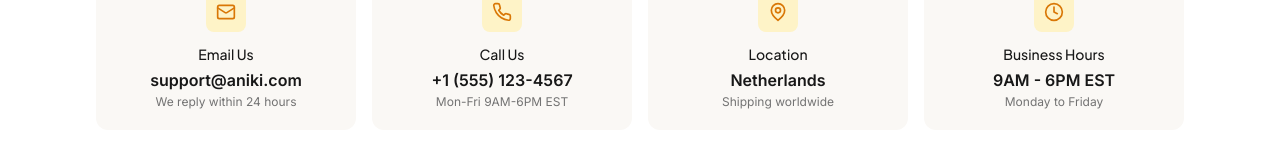
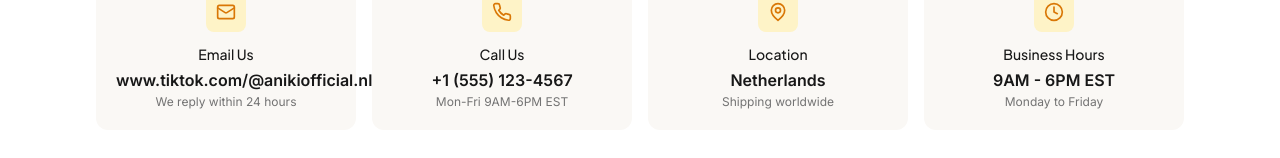
Before and after one commit to LeeDev428/aniki, a Next.js app in the folder frontend/: page /contact in a window 1280 px wide. Shown: the part 432-590 px from the top of the page. Built offline with nearby package versions, Linux system fonts and the light colour scheme.

Commit message:
Update page.tsx

```diff
--- a/frontend/src/app/contact/page.tsx
+++ b/frontend/src/app/contact/page.tsx
@@ -10,7 +10,7 @@ const contactInfo = [
   {
     icon: Mail,
     title: 'Email Us',
-    content: 'support@aniki.com',
+    content: 'www.tiktok.com/@anikiofficial.nl',
     subtitle: 'We reply within 24 hours'
   },
   {
```
